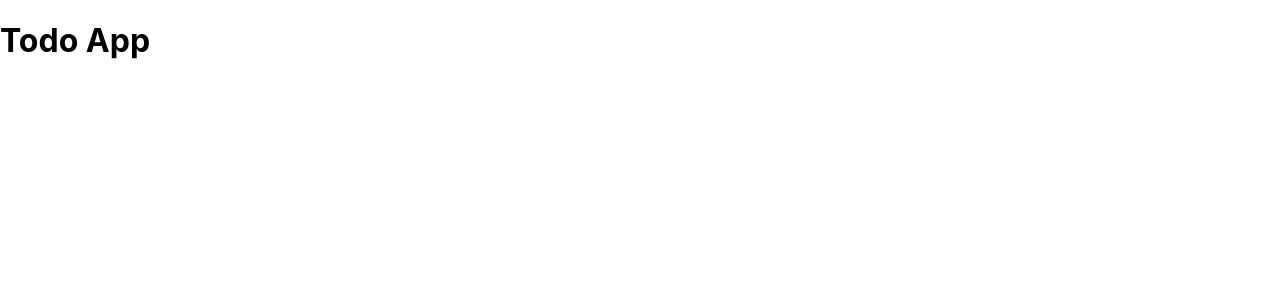
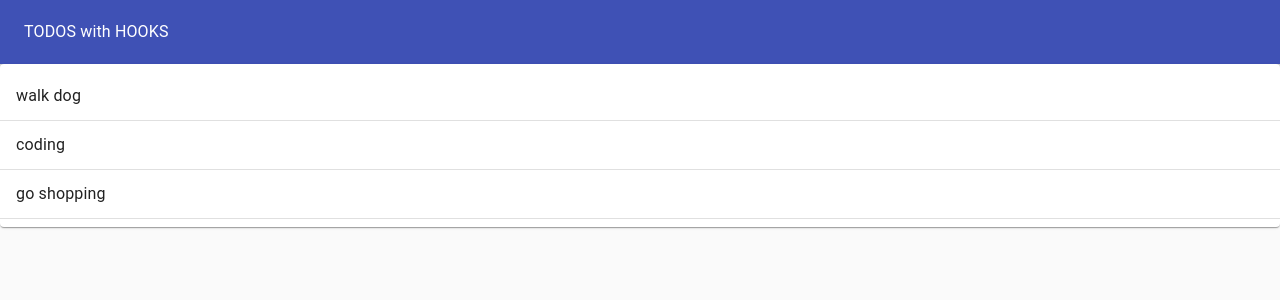
Before and after one commit to sunmengyue/todoList_hooks, a React (Create React App) app: page / in a window 1280 px wide. Shown: the top 300 px of the page. Built offline with nearby package versions, Linux system fonts and the light colour scheme.

Commit message:
set up hooks and material ui

```diff
--- a/src/TodoApp.js
+++ b/src/TodoApp.js
@@ -1,12 +1,31 @@
-import React from 'react';
+import React, { useState } from 'react';
 import Grid from '@material-ui/core/Grid';
 import AppBar from '@material-ui/core/AppBar';
 import Paper from '@material-ui/core/Paper';
 import Typography from '@material-ui/core/Typography';
 import Toolbar from '@material-ui/core/Toolbar';
+import TodoList from './TodoList';
 
 function TodoApp() {
-  return <h1>Todo App</h1>;
+  const initialTodos = [
+    { id: 1, task: 'walk dog', completed: false },
+    { id: 2, task: 'coding', completed: false },
+    { id: 3, task: 'go shopping', completed: 'true' },
+  ];
+  const [todos, setTodos] = useState(initialTodos);
+  return (
+    <Paper
+      style={{ margin: 0, padding: 0, height: '100vh', background: '#fafafa' }}
+      elevation={0}
+    >
+      <AppBar position='static' color='primary' style={{ height: '64px' }}>
+        <Toolbar>
+          <Typography color='inherit'>TODOS with HOOKS</Typography>
+        </Toolbar>
+      </AppBar>
+      <TodoList todos={todos} />
+    </Paper>
+  );
 }
 
 export default TodoApp;
--- /dev/null
+++ b/src/TodoList.js
@@ -0,0 +1,25 @@
+import React, { useState } from 'react';
+import Paper from '@material-ui/core/Paper';
+import List from '@material-ui/core/List';
+import ListItem from '@material-ui/core/ListItem';
+import ListItemText from '@material-ui/core/ListItemText';
+import Divider from '@material-ui/core/Divider';
+
+const TodoList = (props) => {
+  return (
+    <Paper>
+      <List>
+        {props.todos.map((todo) => (
+          <>
+            <ListItem key={todo.id}>
+              <ListItemText>{todo.task}</ListItemText>
+            </ListItem>
+            <Divider component='li' />
+          </>
+        ))}
+      </List>
+    </Paper>
+  );
+};
+
+export default TodoList;
```
